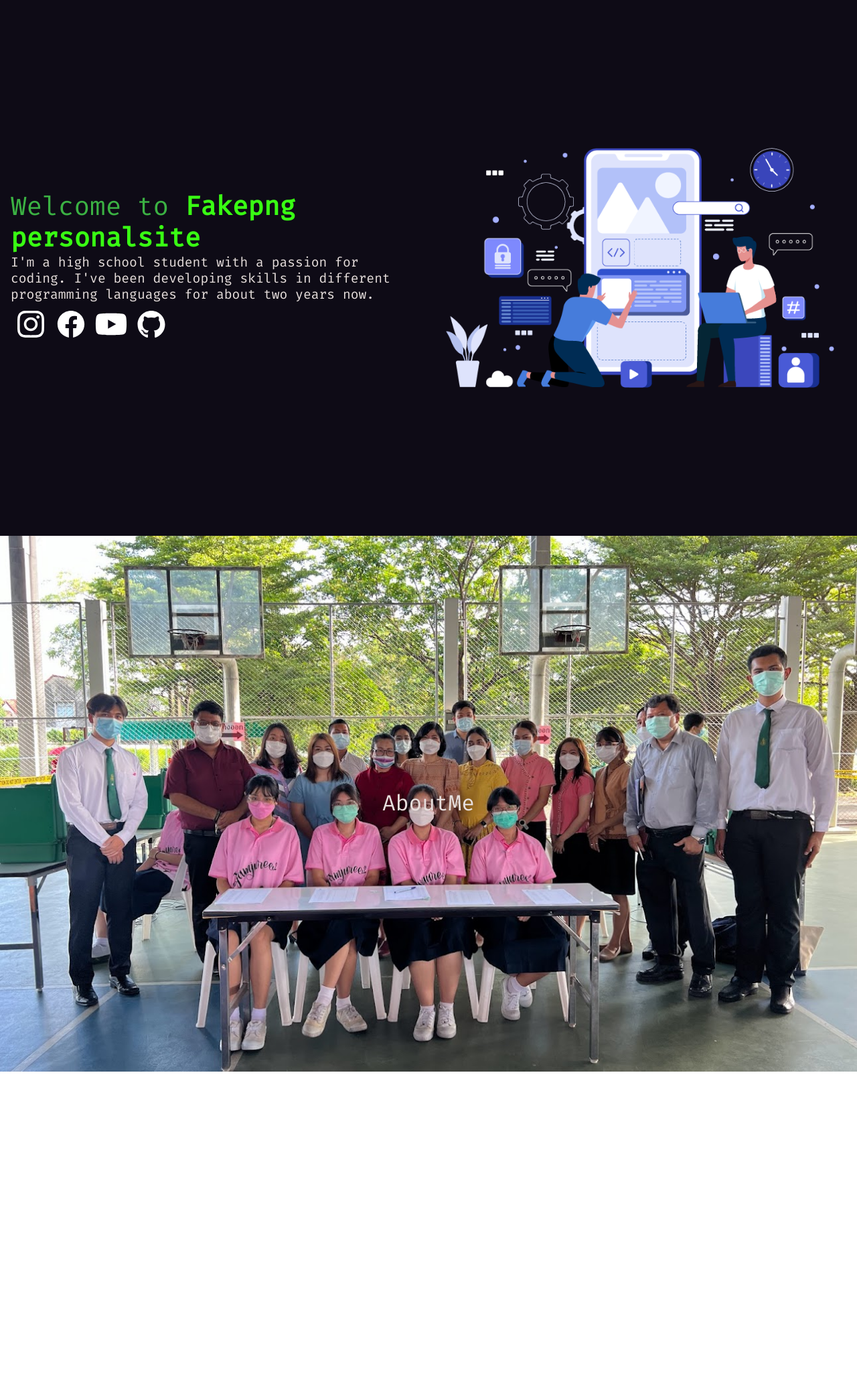
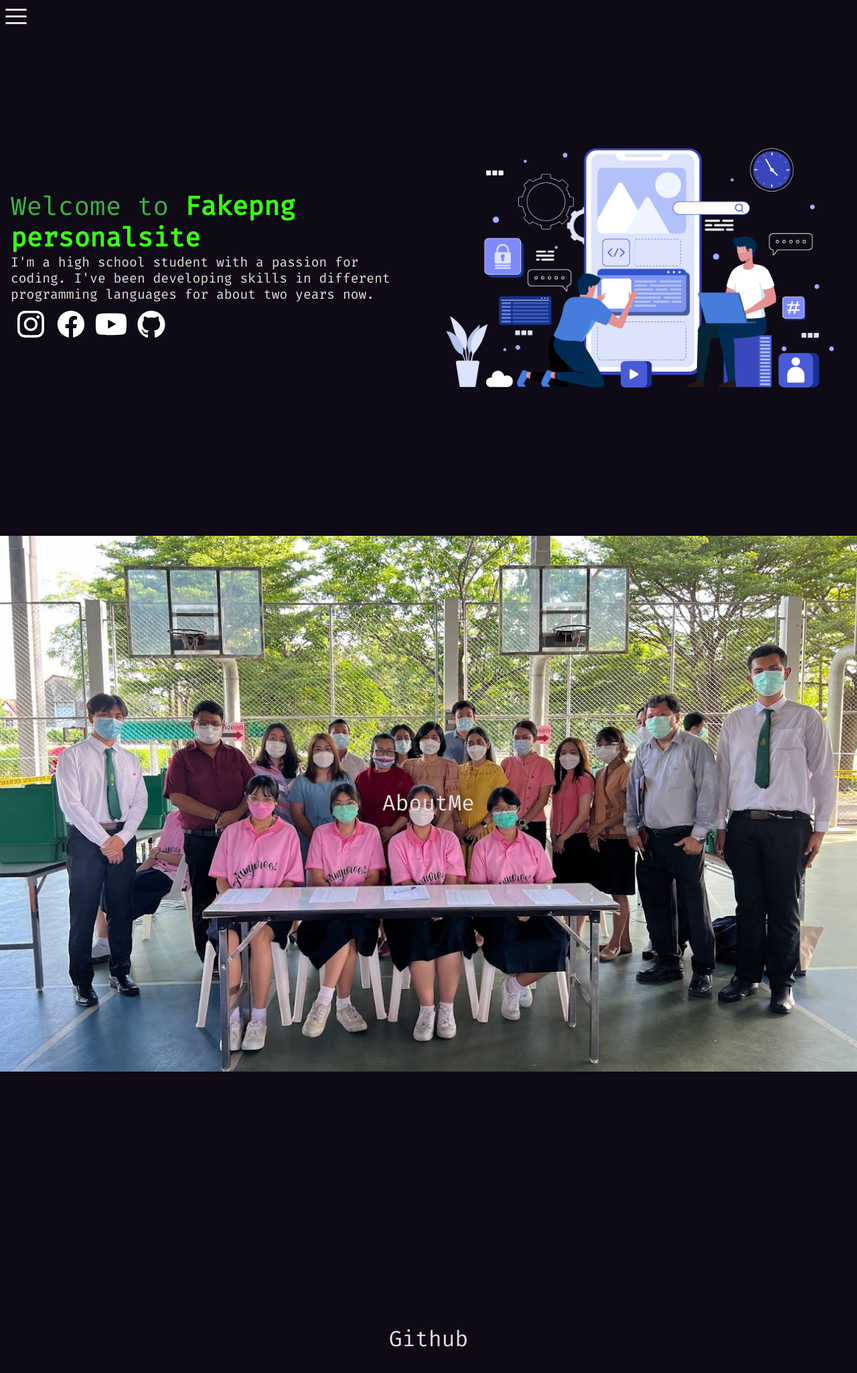
Before and after one commit to Fakepng/personalsite, a React (Create React App) app: page / in a window 1280 px wide. Shown: the top 2050 px of the page at 67% size. Before the commit the page ends 1600 px from the top, so only its background shows below. Built offline with nearby package versions, Linux system fonts and the light colour scheme; the HTML template or start-up script is replaced by a standard one.

Commit message:
Add: react-router-dom

```diff
--- a/src/App.jsx
+++ b/src/App.jsx
@@ -1,13 +1,28 @@
 import "./App.css";
+import { BrowserRouter, Routes, Route, Navigate } from "react-router-dom";
 import Hero from "./pages/Hero";
 import AboutMe from "./pages/AboutMe";
+import Github from "./pages/Github";
+import Menu from "./components/Menu";
 
 function App() {
 	return (
-		<>
-			<Hero />
-			<AboutMe />
-		</>
+		<BrowserRouter>
+			<Menu />
+			<Routes>
+				<Route
+					exact
+					path='/'
+					element={
+						<>
+							<Hero />
+							<AboutMe />
+							<Github />
+						</>
+					}
+				/>
+			</Routes>
+		</BrowserRouter>
 	);
 }
 
```
